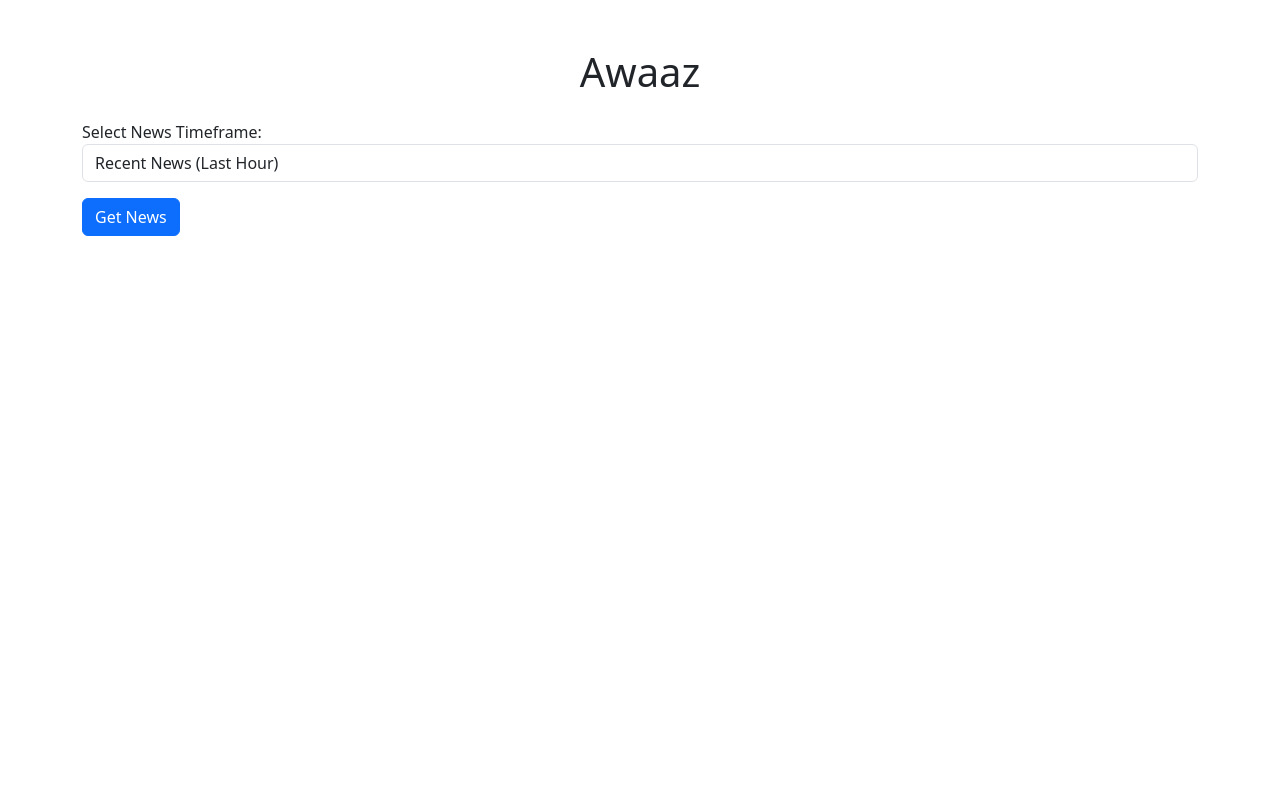
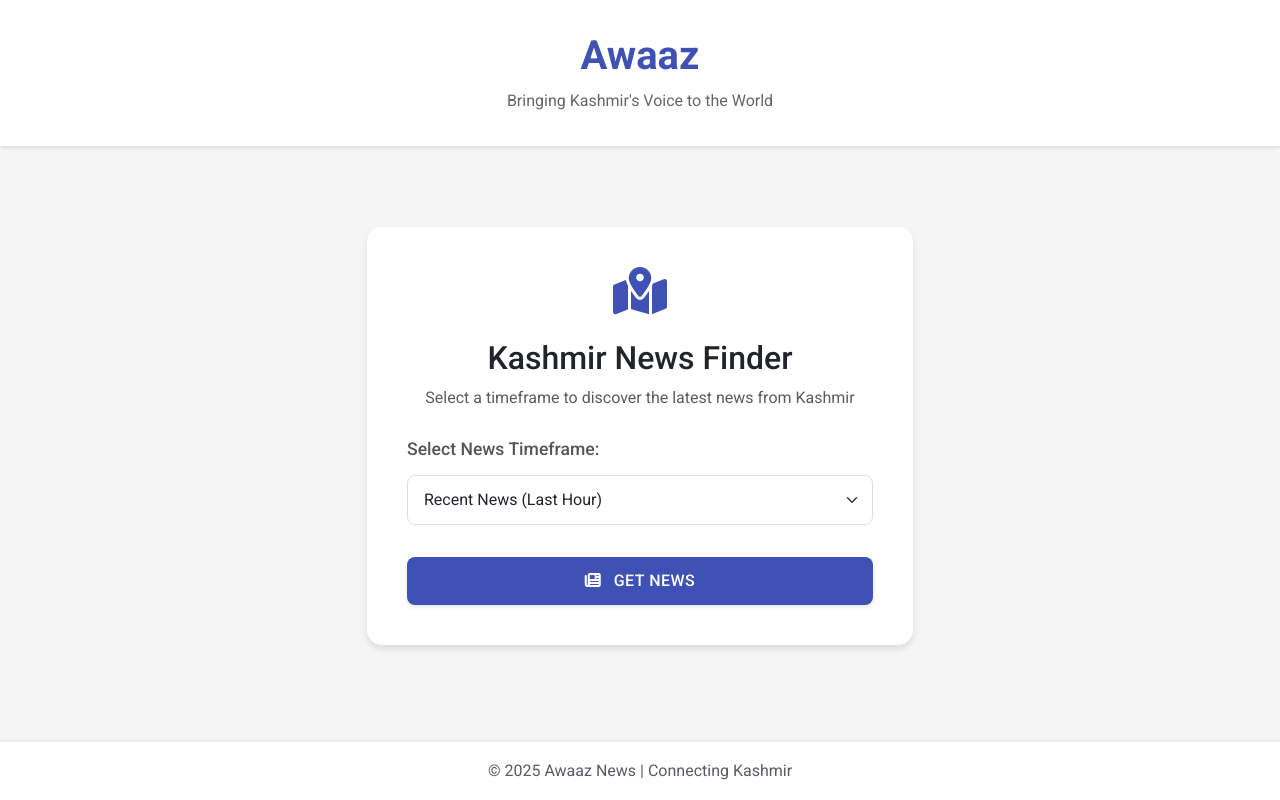
Before and after one commit to geekyfaahad/awaaz, a Flask app: page / in a window 1280 px wide. Run offline with Flask 3, Linux system fonts and the light colour scheme.

Commit message:
Update index.html

```diff
--- a/templates/index.html
+++ b/templates/index.html
@@ -3,31 +3,209 @@
 <head>
     <meta charset="UTF-8">
     <meta name="viewport" content="width=device-width, initial-scale=1.0">
-    <title>Kashmir News</title>
+    <title>Awaaz - Kashmir News</title>
     <link href="https://cdn.jsdelivr.net/npm/bootstrap@5.3.0/dist/css/bootstrap.min.css" rel="stylesheet">
-    <link rel="preload" href="https://fonts.googleapis.com/css2?family=Roboto:wght@400;700&display=swap" as="style" type="text/css">
-    <link href="https://fonts.googleapis.com/css2?family=Roboto:wght@400;700&display=swap" rel="stylesheet">
+    <link rel="stylesheet" href="https://cdnjs.cloudflare.com/ajax/libs/font-awesome/6.4.0/css/all.min.css">
+    <link rel="preload" href="https://fonts.googleapis.com/css2?family=Roboto:wght@400;500;700&display=swap" as="style" type="text/css">
+    <link href="https://fonts.googleapis.com/css2?family=Roboto:wght@400;500;700&display=swap" rel="stylesheet">
     <link rel="prefetch" href="/results" as="document">
     <link rel="dns-prefetch" href="//cdn.jsdelivr.net">
     <link rel="preconnect" href="https://cdn.jsdelivr.net" crossorigin>
+    <style>
+        :root {
+            --primary-color: #3f51b5;
+            --secondary-color: #f5f5f5;
+            --accent-color: #ff4081;
+            --text-color: #333;
+            --card-shadow: 0 4px 6px rgba(0,0,0,0.1);
+        }
+
+        body {
+            font-family: 'Roboto', 'Segoe UI', Tahoma, Geneva, Verdana, sans-serif;
+            background-color: var(--secondary-color);
+            color: var(--text-color);
+            line-height: 1.6;
+            min-height: 100vh;
+            display: flex;
+            flex-direction: column;
+        }
+
+        .header {
+            background-color: white;
+            padding: 2rem 0;
+            box-shadow: 0 2px 4px rgba(0,0,0,0.1);
+            margin-bottom: 2rem;
+        }
+
+        .logo {
+            font-weight: 700;
+            font-size: 2.5rem;
+            color: var(--primary-color);
+            transition: transform 0.3s ease;
+        }
+
+        .tagline {
+            color: #666;
+            font-size: 1rem;
+            margin-bottom: 0;
+        }
+
+        .main-content {
+            flex: 1;
+            display: flex;
+            align-items: center;
+        }
+
+        .card {
+            border: none;
+            border-radius: 15px;
+            overflow: hidden;
+            box-shadow: var(--card-shadow);
+            background-color: white;
+            transition: transform 0.3s ease, box-shadow 0.3s ease;
+        }
+
+        .card:hover {
+            transform: translateY(-5px);
+            box-shadow: 0 10px 20px rgba(0,0,0,0.15);
+        }
+
+        .card-body {
+            padding: 2.5rem;
+        }
+
+        .form-label {
+            font-weight: 500;
+            color: #555;
+            margin-bottom: 0.75rem;
+            font-size: 1.1rem;
+        }
+
+        .form-select {
+            padding: 0.75rem 1rem;
+            border-radius: 8px;
+            border: 1px solid #ddd;
+            font-size: 1rem;
+            transition: border-color 0.2s ease, box-shadow 0.2s ease;
+        }
+
+        .form-select:focus {
+            border-color: var(--primary-color);
+            box-shadow: 0 0 0 0.25rem rgba(63, 81, 181, 0.25);
+        }
+
+        .btn-primary {
+            background-color: var(--primary-color);
+            border: none;
+            padding: 0.75rem 2rem;
+            border-radius: 8px;
+            font-weight: 500;
+            font-size: 1rem;
+            text-transform: uppercase;
+            letter-spacing: 0.5px;
+            transition: all 0.3s ease;
+            box-shadow: 0 2px 4px rgba(0,0,0,0.1);
+            width: 100%;
+        }
+
+        .btn-primary:hover {
+            background-color: #303f9f;
+            transform: translateY(-2px);
+            box-shadow: 0 4px 8px rgba(0,0,0,0.15);
+        }
+
+        .btn-primary:active {
+            transform: translateY(0);
+        }
+
+        .btn-primary i {
+            margin-right: 0.5rem;
+        }
+
+        .footer {
+            margin-top: 3rem;
+            padding: 1rem 0;
+            text-align: center;
+            background-color: white;
+            box-shadow: 0 -2px 4px rgba(0,0,0,0.05);
+        }
+
+        .map-icon {
+            color: var(--primary-color);
+            font-size: 3rem;
+            margin-bottom: 1.5rem;
+        }
+
+        .news-option {
+            position: relative;
+            padding-left: 1.75rem;
+        }
+
+        .news-option::before {
+            content: "\f0e7";
+            font-family: "Font Awesome 6 Free";
+            font-weight: 900;
+            position: absolute;
+            left: 0.5rem;
+            color: var(--primary-color);
+            opacity: 0.7;
+        }
+
+        @media (max-width: 768px) {
+            .card-body {
+                padding: 1.5rem;
+            }
+        }
+    </style>
 </head>
 <body>
-    <div class="container mt-5">
-        <h1 class="text-center">Awaaz</h1>
-        <form action="/results" method="post" class="mt-4">
-            <div class="form-group">
-                <label for="filter">Select News Timeframe:</label>
-                <select name="filter" id="filter" class="form-control">
-                    <option value="rf">Recent News (Last Hour)</option>
-                    <option value="dn">Day News</option>
-                    <option value="wn">Week News</option>
-                    <option value="mn">Month News</option>
-                    <option value="yn">Year News</option>
-                </select>
+    <div class="header">
+        <div class="container">
+            <h1 class="logo text-center">Awaaz</h1>
+            <p class="tagline text-center">Bringing Kashmir's Voice to the World</p>
+        </div>
+    </div>
+
+    <div class="main-content">
+        <div class="container">
+            <div class="row justify-content-center">
+                <div class="col-md-8 col-lg-6">
+                    <div class="card">
+                        <div class="card-body">
+                            <div class="text-center mb-4">
+                                <i class="fas fa-map-marked-alt map-icon"></i>
+                                <h2>Kashmir News Finder</h2>
+                                <p class="text-muted">Select a timeframe to discover the latest news from Kashmir</p>
+                            </div>
+
+                            <form action="/results" method="post">
+                                <div class="mb-4">
+                                    <label for="filter" class="form-label">Select News Timeframe:</label>
+                                    <select name="filter" id="filter" class="form-select">
+                                        <option value="rf" class="news-option">Recent News (Last Hour)</option>
+                                        <option value="dn" class="news-option">Day News</option>
+                                        <option value="wn" class="news-option">Week News</option>
+                                        <option value="mn" class="news-option">Month News</option>
+                                        <option value="yn" class="news-option">Year News</option>
+                                    </select>
+                                </div>
+                                <button type="submit" class="btn btn-primary mt-2">
+                                    <i class="fas fa-newspaper"></i> Get News
+                                </button>
+                            </form>
+                        </div>
+                    </div>
+                </div>
             </div>
-            <button type="submit" class="btn btn-primary mt-3">Get News</button>
-        </form>
+        </div>
     </div>
+
+    <div class="footer">
+        <div class="container">
+            <p class="text-muted mb-0">© 2025 Awaaz News | Connecting Kashmir</p>
+        </div>
+    </div>
+
     <script src="{{ url_for('static', filename='js/keepAlive.js') }}" defer></script>
     <script src="https://cdn.jsdelivr.net/npm/bootstrap@5.3.0/dist/js/bootstrap.bundle.min.js"></script>
 </body>
```
